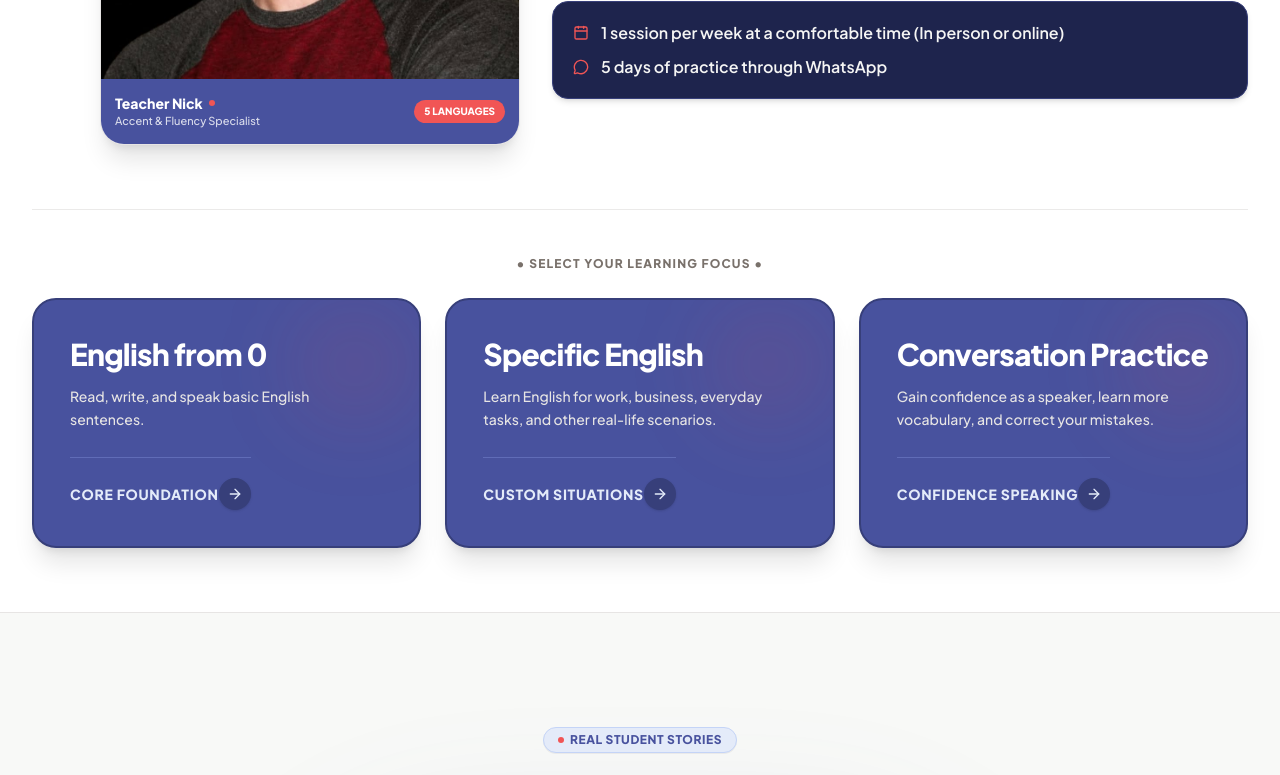
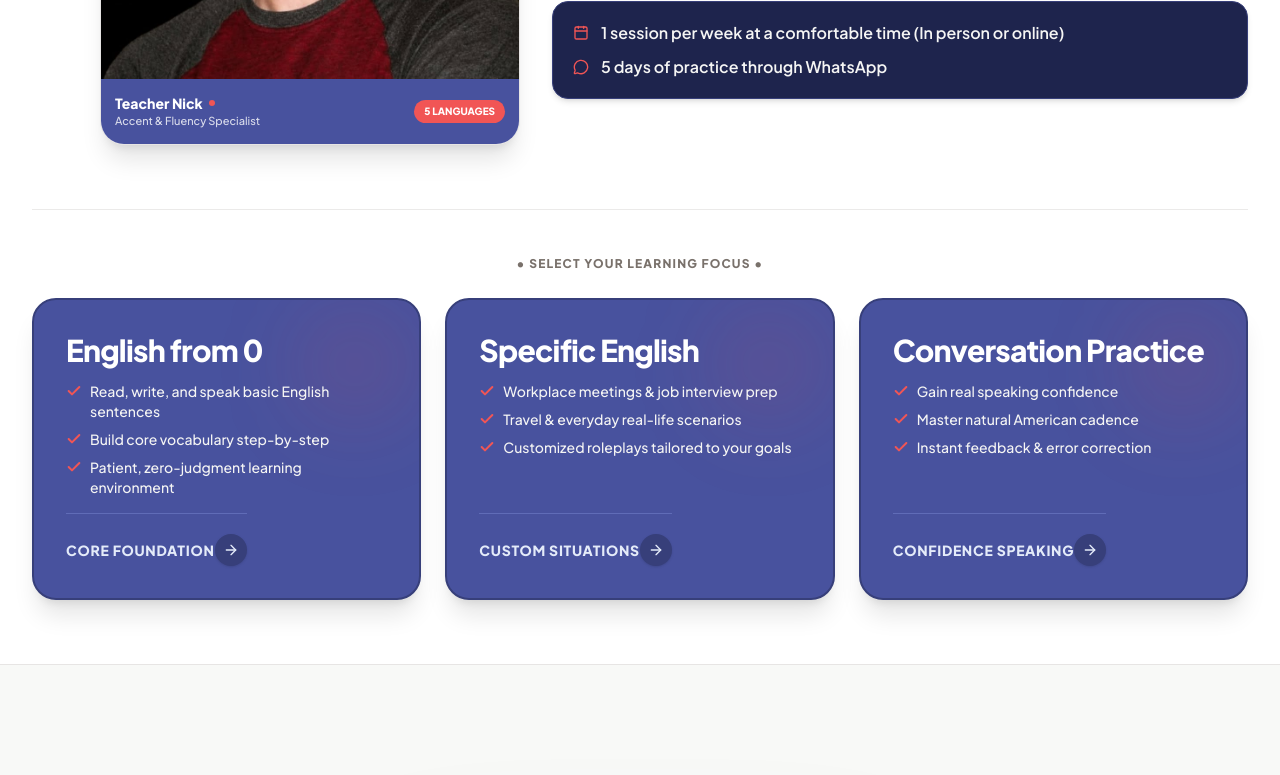
Before and after one commit to Mohansaina/speakenglishwithnick, a Next.js app: page / in a window 1280 px wide. Shown: the part 477-1252 px from the top of the page. Built offline with nearby package versions, Linux system fonts and the light colour scheme.

Commit message:
style: convert program box descriptions to clean bullet points in Hero section

```diff
--- a/src/components/Hero.tsx
+++ b/src/components/Hero.tsx
@@ -1,7 +1,7 @@
 'use client';
 
 import React from 'react';
-import { Calendar, MessageCircle, ArrowRight } from 'lucide-react';
+import { Calendar, MessageCircle, ArrowRight, Check } from 'lucide-react';
 import { useLanguage } from '@/context/LanguageContext';
 
 interface HeroProps {
@@ -118,22 +118,32 @@ export const Hero: React.FC<HeroProps> = ({
             {/* Box 1: English from 0 */}
             <button
               onClick={() => onOpenBooking(language === 'es' ? 'Inglés desde 0' : 'English from 0')}
-              className="group p-5 sm:p-7 lg:p-9 rounded-3xl bg-[#48529e] hover:bg-[#373f7a] text-white border-2 border-[#373f7a] hover:border-[#f15555] text-left transition-all duration-300 shadow-xl hover:shadow-2xl hover:-translate-y-1 flex flex-col justify-between min-h-[190px] sm:min-h-[250px] cursor-pointer relative overflow-hidden active:scale-[0.99]"
+              className="group p-5 sm:p-7 lg:p-8 rounded-3xl bg-[#48529e] hover:bg-[#373f7a] text-white border-2 border-[#373f7a] hover:border-[#f15555] text-left transition-all duration-300 shadow-xl hover:shadow-2xl hover:-translate-y-1 flex flex-col justify-between min-h-[220px] sm:min-h-[270px] cursor-pointer relative overflow-hidden active:scale-[0.99]"
             >
               <div className="absolute top-0 right-0 w-32 h-32 bg-[#f15555]/10 rounded-full blur-2xl pointer-events-none" />
 
-              <div className="space-y-2.5 sm:space-y-3 relative z-10">
+              <div className="space-y-3 relative z-10">
                 <h3 className="text-xl sm:text-2xl lg:text-3xl font-black text-white group-hover:text-[#e4ebf9] leading-tight tracking-tight transition-colors">
                   {language === 'es' ? 'Inglés desde 0' : 'English from 0'}
                 </h3>
-                <p className="text-xs sm:text-sm text-stone-200 font-medium leading-relaxed">
-                  {language === 'es'
-                    ? 'Lee, escribe y habla oraciones básicas en inglés.'
-                    : 'Read, write, and speak basic English sentences.'}
-                </p>
+
+                <ul className="space-y-2 text-xs sm:text-sm text-stone-100 font-medium">
+                  <li className="flex items-start gap-2">
+                    <Check className="w-4 h-4 text-[#f15555] shrink-0 mt-0.5 stroke-[3]" />
+                    <span>{language === 'es' ? 'Lee, escribe y habla oraciones básicas' : 'Read, write, and speak basic English sentences'}</span>
+                  </li>
+                  <li className="flex items-start gap-2">
+                    <Check className="w-4 h-4 text-[#f15555] shrink-0 mt-0.5 stroke-[3]" />
+                    <span>{language === 'es' ? 'Construye vocabulario clave paso a paso' : 'Build core vocabulary step-by-step'}</span>
+                  </li>
+                  <li className="flex items-start gap-2">
+                    <Check className="w-4 h-4 text-[#f15555] shrink-0 mt-0.5 stroke-[3]" />
+                    <span>{language === 'es' ? 'Ambiente paciente y libre de juicio' : 'Patient, zero-judgment learning environment'}</span>
+                  </li>
+                </ul>
               </div>
 
-              <div className="pt-4 sm:pt-5 border-t border-[#606cb7] flex items-center justify-between relative z-10 mt-3">
+              <div className="pt-4 sm:pt-5 border-t border-[#606cb7] flex items-center justify-between relative z-10 mt-4">
                 <span className="text-xs sm:text-sm font-black uppercase tracking-wider text-[#e4ebf9]">
                   {language === 'es' ? 'Bases sólidas' : 'Core foundation'}
                 </span>
@@ -146,22 +156,32 @@ export const Hero: React.FC<HeroProps> = ({
             {/* Box 2: Specific English */}
             <button
               onClick={() => onOpenBooking(language === 'es' ? 'Inglés Específico' : 'Specific English')}
-              className="group p-5 sm:p-7 lg:p-9 rounded-3xl bg-[#48529e] hover:bg-[#373f7a] text-white border-2 border-[#373f7a] hover:border-[#f15555] text-left transition-all duration-300 shadow-xl hover:shadow-2xl hover:-translate-y-1 flex flex-col justify-between min-h-[190px] sm:min-h-[250px] cursor-pointer relative overflow-hidden active:scale-[0.99]"
+              className="group p-5 sm:p-7 lg:p-8 rounded-3xl bg-[#48529e] hover:bg-[#373f7a] text-white border-2 border-[#373f7a] hover:border-[#f15555] text-left transition-all duration-300 shadow-xl hover:shadow-2xl hover:-translate-y-1 flex flex-col justify-between min-h-[220px] sm:min-h-[270px] cursor-pointer relative overflow-hidden active:scale-[0.99]"
             >
               <div className="absolute top-0 right-0 w-32 h-32 bg-[#f15555]/10 rounded-full blur-2xl pointer-events-none" />
 
-              <div className="space-y-2.5 sm:space-y-3 relative z-10">
+              <div className="space-y-3 relative z-10">
                 <h3 className="text-xl sm:text-2xl lg:text-3xl font-black text-white group-hover:text-[#e4ebf9] leading-tight tracking-tight transition-colors">
                   {language === 'es' ? 'Inglés Específico' : 'Specific English'}
                 </h3>
-                <p className="text-xs sm:text-sm text-stone-200 font-medium leading-relaxed">
-                  {language === 'es'
-                    ? 'Aprende inglés para el trabajo, negocios, tareas cotidianas y otras situaciones de la vida real.'
-                    : 'Learn English for work, business, everyday tasks, and other real-life scenarios.'}
-                </p>
+
+                <ul className="space-y-2 text-xs sm:text-sm text-stone-100 font-medium">
+                  <li className="flex items-start gap-2">
+                    <Check className="w-4 h-4 text-[#f15555] shrink-0 mt-0.5 stroke-[3]" />
+                    <span>{language === 'es' ? 'Inglés para trabajo, reuniones y entrevistas' : 'Workplace meetings & job interview prep'}</span>
+                  </li>
+                  <li className="flex items-start gap-2">
+                    <Check className="w-4 h-4 text-[#f15555] shrink-0 mt-0.5 stroke-[3]" />
+                    <span>{language === 'es' ? 'Viajes y situaciones de la vida real' : 'Travel & everyday real-life scenarios'}</span>
+                  </li>
+                  <li className="flex items-start gap-2">
+                    <Check className="w-4 h-4 text-[#f15555] shrink-0 mt-0.5 stroke-[3]" />
+                    <span>{language === 'es' ? 'Práctica adaptada a tu meta personal' : 'Customized roleplays tailored to your goals'}</span>
+                  </li>
+                </ul>
               </div>
 
-              <div className="pt-4 sm:pt-5 border-t border-[#606cb7] flex items-center justify-between relative z-10 mt-3">
+              <div className="pt-4 sm:pt-5 border-t border-[#606cb7] flex items-center justify-between relative z-10 mt-4">
                 <span className="text-xs sm:text-sm font-black uppercase tracking-wider text-[#e4ebf9]">
                   {language === 'es' ? 'Personalizar tema' : 'Custom situations'}
                 </span>
@@ -174,22 +194,32 @@ export const Hero: React.FC<HeroProps> = ({
             {/* Box 3: Conversation Practice */}
             <button
               onClick={() => onOpenBooking(language === 'es' ? 'Práctica de Conversación' : 'Conversation Practice')}
-              className="group p-5 sm:p-7 lg:p-9 rounded-3xl bg-[#48529e] hover:bg-[#373f7a] text-white border-2 border-[#373f7a] hover:border-[#f15555] text-left transition-all duration-300 shadow-xl hover:shadow-2xl hover:-translate-y-1 flex flex-col justify-between min-h-[190px] sm:min-h-[250px] cursor-pointer relative overflow-hidden active:scale-[0.99]"
+              className="group p-5 sm:p-7 lg:p-8 rounded-3xl bg-[#48529e] hover:bg-[#373f7a] text-white border-2 border-[#373f7a] hover:border-[#f15555] text-left transition-all duration-300 shadow-xl hover:shadow-2xl hover:-translate-y-1 flex flex-col justify-between min-h-[220px] sm:min-h-[270px] cursor-pointer relative overflow-hidden active:scale-[0.99]"
             >
               <div className="absolute top-0 right-0 w-32 h-32 bg-[#f15555]/10 rounded-full blur-2xl pointer-events-none" />
 
-              <div className="space-y-2.5 sm:space-y-3 relative z-10">
+              <div className="space-y-3 relative z-10">
                 <h3 className="text-xl sm:text-2xl lg:text-3xl font-black text-white group-hover:text-[#e4ebf9] leading-tight tracking-tight transition-colors">
                   {language === 'es' ? 'Práctica de Conversación' : 'Conversation Practice'}
                 </h3>
-                <p className="text-xs sm:text-sm text-stone-200 font-medium leading-relaxed">
-                  {language === 'es'
-                    ? 'Gana confianza al hablar, aprende más vocabulario y corrige tus errores.'
-                    : 'Gain confidence as a speaker, learn more vocabulary, and correct your mistakes.'}
-                </p>
+
+                <ul className="space-y-2 text-xs sm:text-sm text-stone-100 font-medium">
+                  <li className="flex items-start gap-2">
+                    <Check className="w-4 h-4 text-[#f15555] shrink-0 mt-0.5 stroke-[3]" />
+                    <span>{language === 'es' ? 'Gana confianza total al hablar' : 'Gain real speaking confidence'}</span>
+                  </li>
+                  <li className="flex items-start gap-2">
+                    <Check className="w-4 h-4 text-[#f15555] shrink-0 mt-0.5 stroke-[3]" />
+                    <span>{language === 'es' ? 'Domina el ritmo del acento americano' : 'Master natural American cadence'}</span>
+                  </li>
+                  <li className="flex items-start gap-2">
+                    <Check className="w-4 h-4 text-[#f15555] shrink-0 mt-0.5 stroke-[3]" />
+                    <span>{language === 'es' ? 'Aprende vocabulario y corrige tus errores' : 'Instant feedback & error correction'}</span>
+                  </li>
+                </ul>
               </div>
 
-              <div className="pt-4 sm:pt-5 border-t border-[#606cb7] flex items-center justify-between relative z-10 mt-3">
+              <div className="pt-4 sm:pt-5 border-t border-[#606cb7] flex items-center justify-between relative z-10 mt-4">
                 <span className="text-xs sm:text-sm font-black uppercase tracking-wider text-[#e4ebf9]">
                   {language === 'es' ? 'Hablar con confianza' : 'Confidence speaking'}
                 </span>
```
